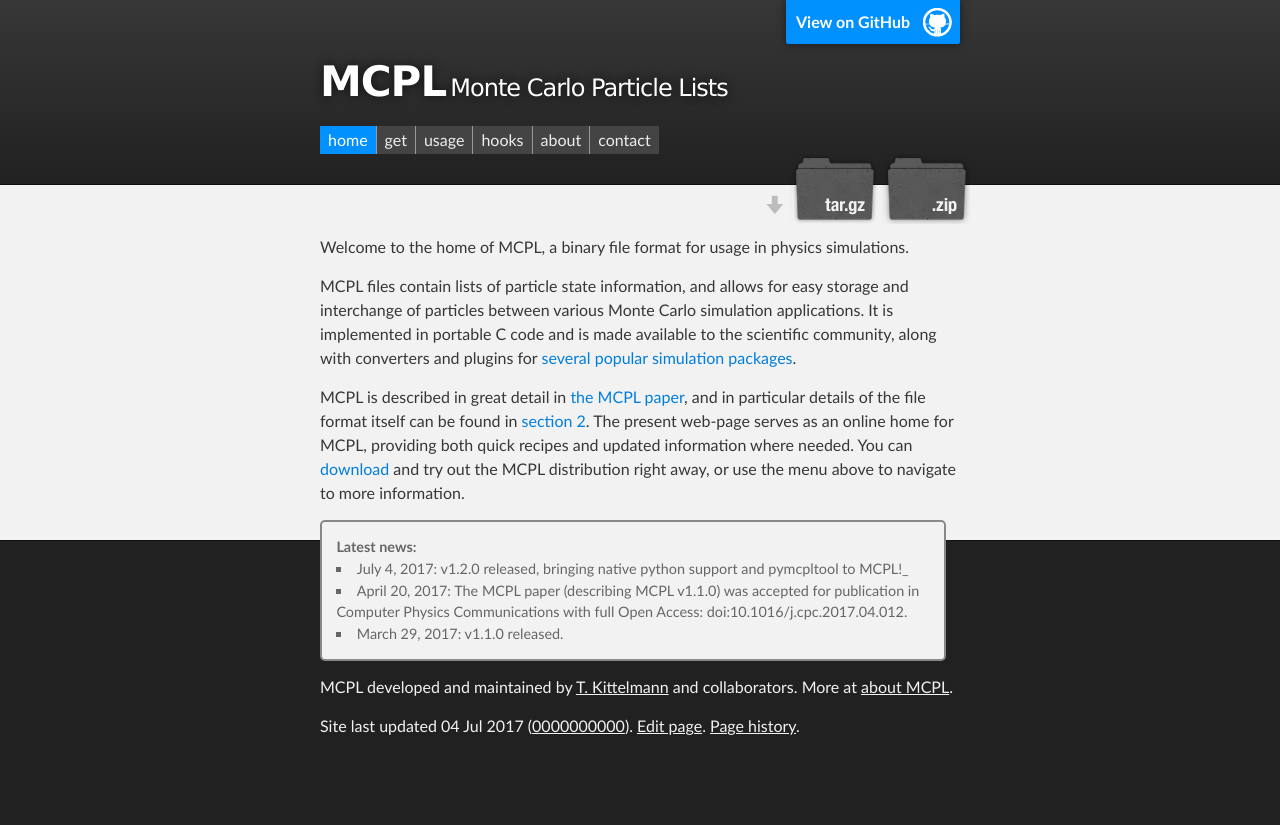
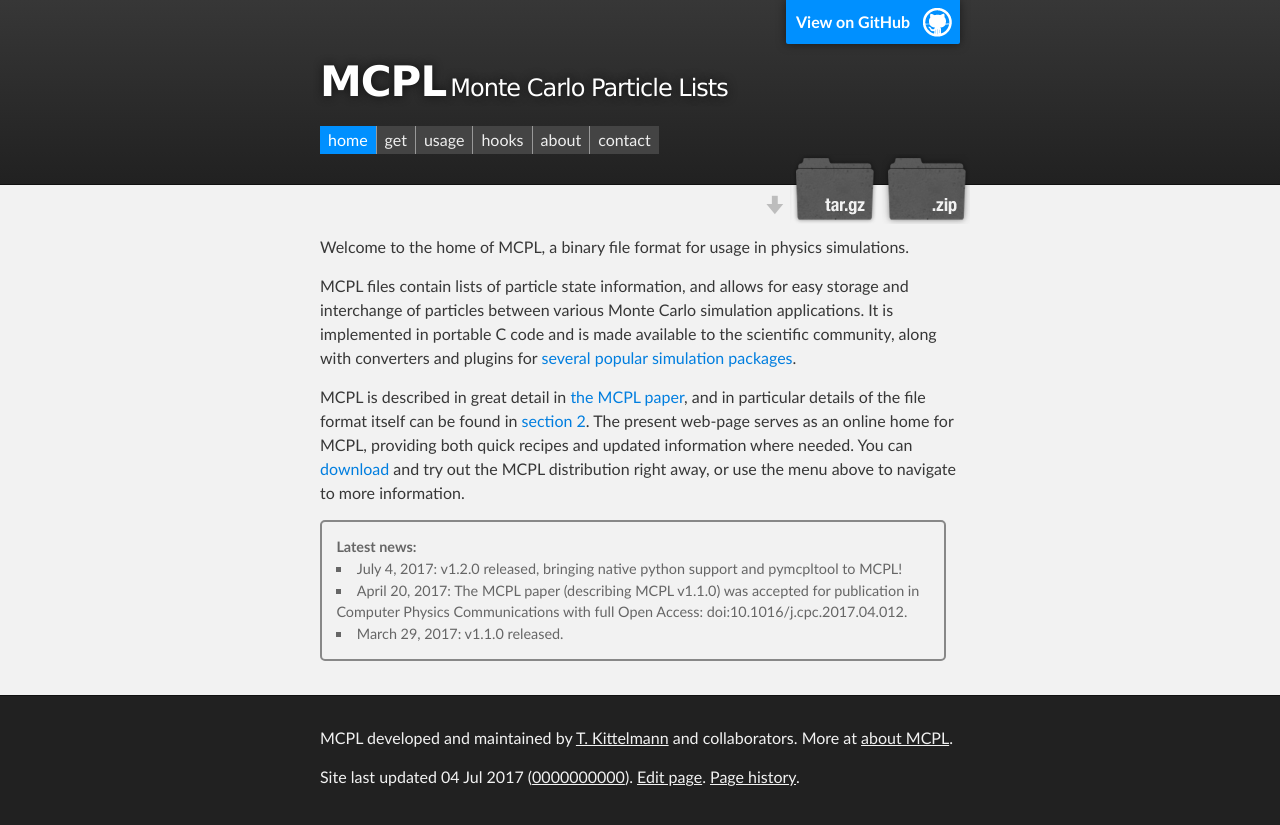
Before and after one commit to mctools/mcpl, a Jekyll site: the page built from index.md, in a window 1280 px wide. Shown: the top 825 px of the page. Built offline with Jekyll 4.4.1, drawn with Linux system fonts in a browser that asks for light colours.

```diff
--- a/css/main.css
+++ b/css/main.css
@@ -53,12 +53,6 @@ ul#mcplnewsbox {
   margin-top: 0;
   font-size: 90%;
   background: #f2f2f2;
-}
-
-@media screen and (min-width: 620px) {
-    ul#mcplnewsbox {
-        float: left;
-    }
 }
 
 #mcplnewsbox * {
--- a/index.md
+++ b/index.md
@@ -24,7 +24,7 @@ menu above to navigate to more information.
 * July 4, 2017:
   [v1.2.0](https://github.com/mctools/mcpl/releases/tag/v1.2.0)
   released, bringing native [python](LOCAL:usage_python) support and
-  [pymcpltool](LOCAL:usage_cmdline#extract-statistics-from-a-file) to MCPL!_
+  [pymcpltool](LOCAL:usage_cmdline#extract-statistics-from-a-file) to MCPL!
 * April 20, 2017: The MCPL paper (describing MCPL v1.1.0) was accepted for publication in Computer
   Physics Communications with full Open Access:
   [doi:10.1016/j.cpc.2017.04.012](https://doi.org/10.1016/j.cpc.2017.04.012).
```
